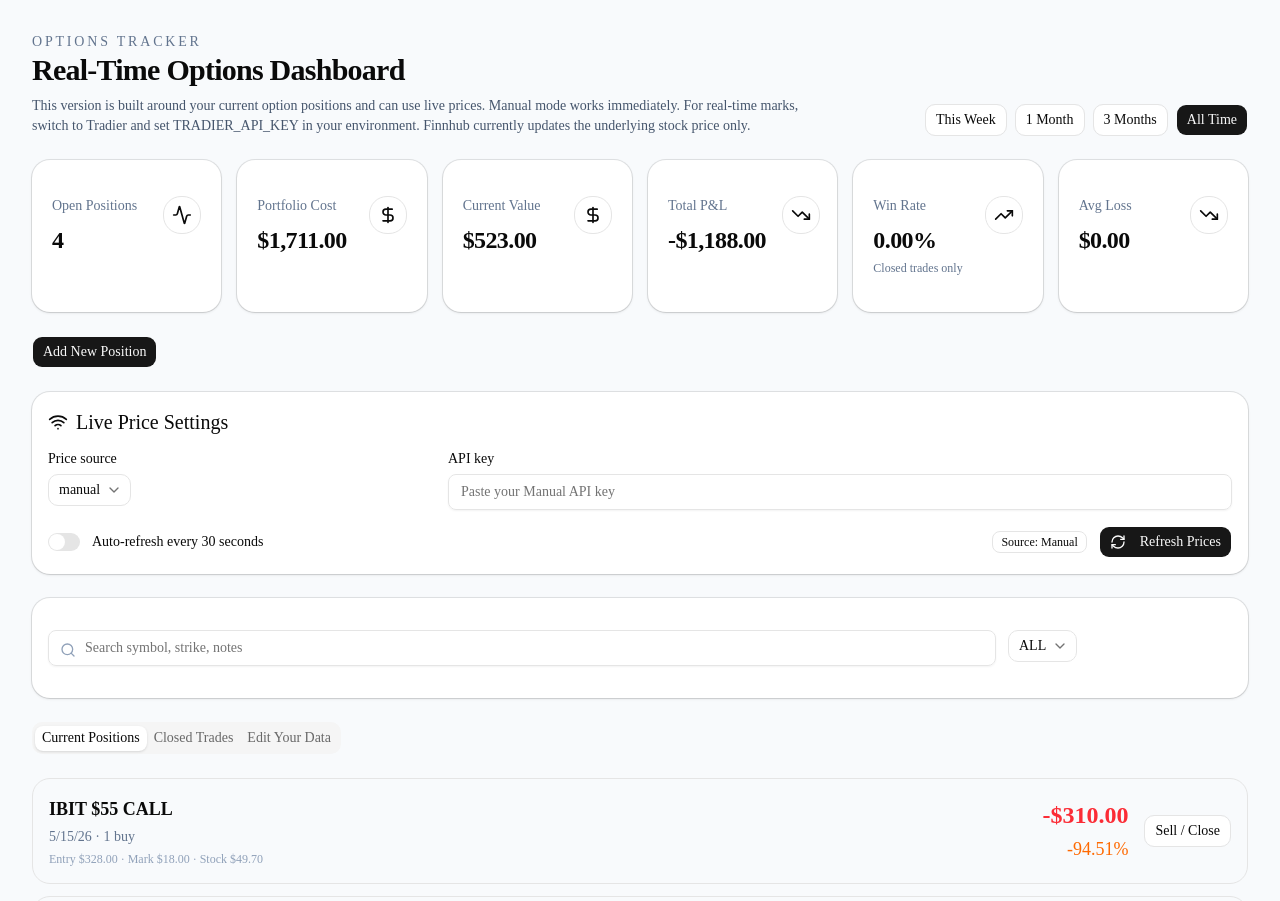
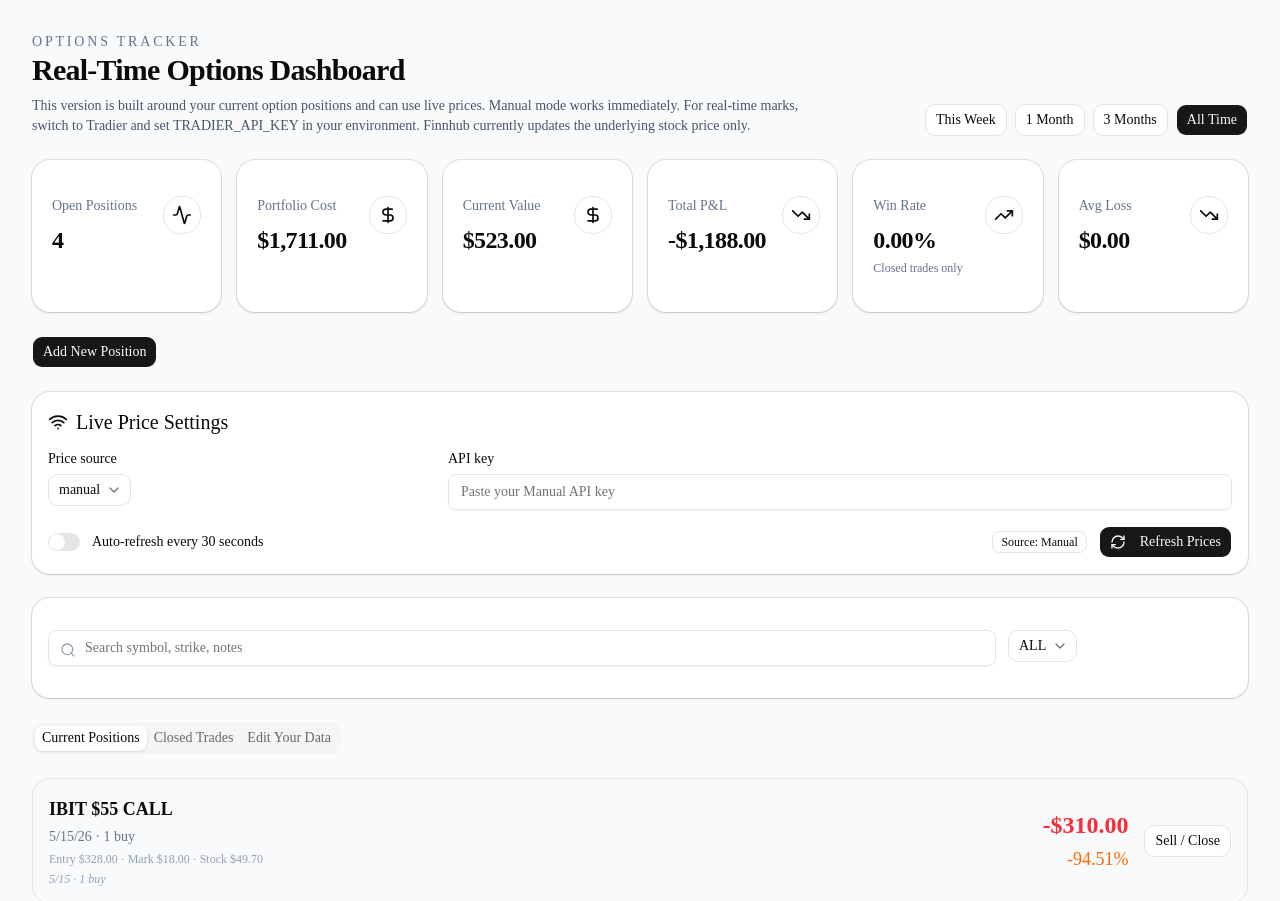
Before and after one commit to kellylinwright-sa/options-dashboard, a Next.js app in the folder options-dashboard-app/: page / in a window 1280 px wide. Shown: the top 901 px of the page. Built offline with nearby package versions, Linux system fonts and the light colour scheme.

Commit message:
Show notes field under each position row

```diff
--- a/options-dashboard-app/app/page.tsx
+++ b/options-dashboard-app/app/page.tsx
@@ -290,6 +290,9 @@ function PositionRow({
             ? ` · Stock ${money(trade.underlyingPrice)}`
             : ""}
         </div>
+        {trade.notes ? (
+          <div className="mt-1 text-xs text-slate-400 italic">{trade.notes}</div>
+        ) : null}
       </div>
       <div className="flex items-center gap-4">
         <div className="text-right">
```
